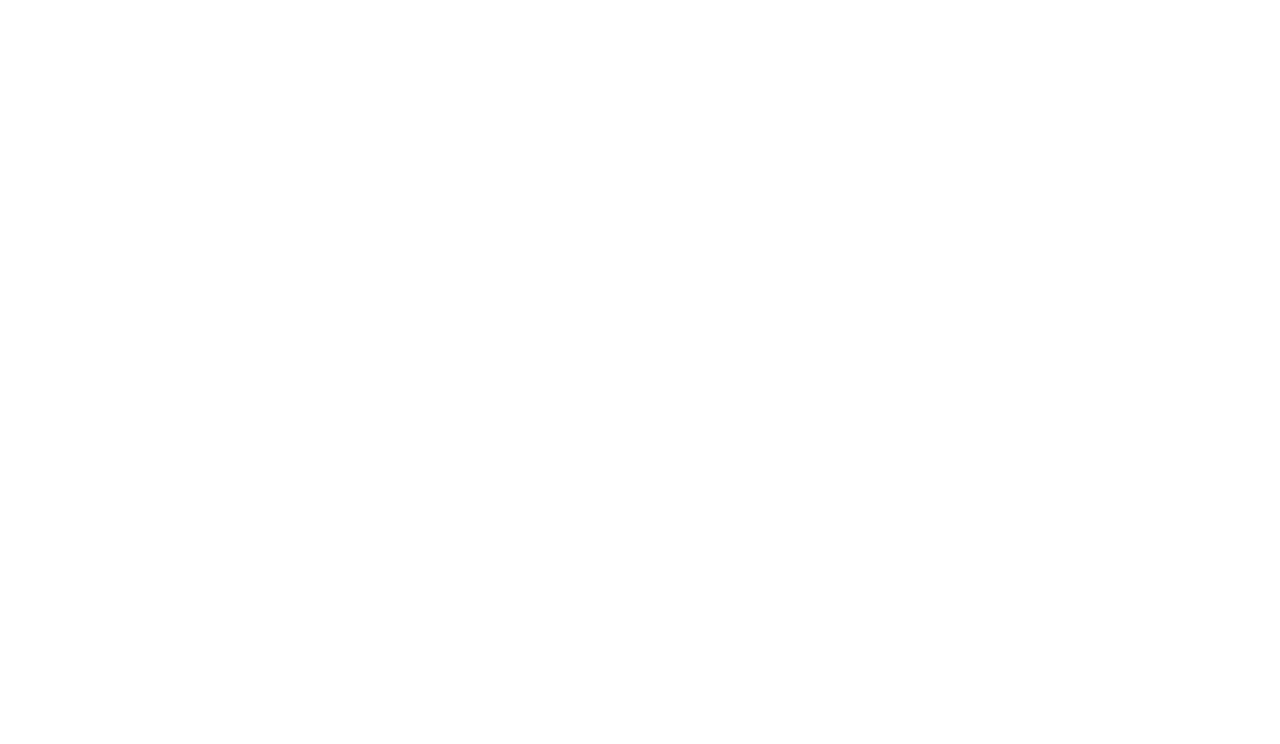
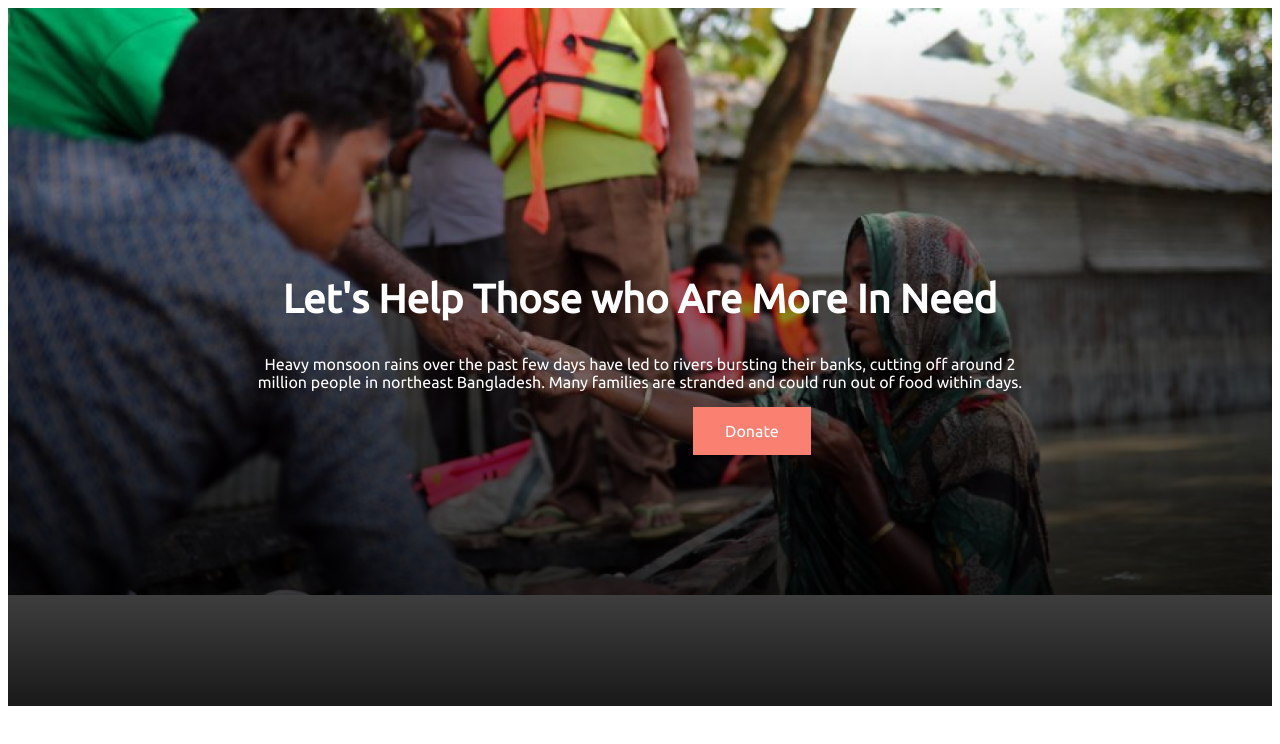
Before and after one commit to mhsetu/donate-today, a plain HTML site: page index.html in a window 1280 px wide. Drawn offline with Linux system fonts and the light colour scheme.

Commit message:
button added

```diff
--- a/index.html
+++ b/index.html
@@ -4,7 +4,30 @@
     <meta charset="UTF-8" />
     <meta http-equiv="X-UA-Compatible" content="IE=edge" />
     <meta name="viewport" content="width=device-width, initial-scale=1.0" />
+    <link rel="preconnect" href="https://fonts.googleapis.com" />
+    <link rel="preconnect" href="https://fonts.gstatic.com" crossorigin />
+    <link
+      href="https://fonts.googleapis.com/css2?family=Ubuntu&display=swap"
+      rel="stylesheet"
+    />
     <title>Fundraising</title>
+    <link rel="stylesheet" href="style.css" />
   </head>
-  <body></body>
+  <body>
+    <section>
+      <div class="image-shadow">
+        <h1 class="text">Let's Help Those who Are More In Need</h1>
+        <p class="text">
+          Heavy monsoon rains over the past few days have led to rivers bursting
+          their banks, cutting off around 2 million people in northeast
+          Bangladesh. Many families are stranded and could run out of food
+          within days.
+        </p>
+        <p>
+          <a class="text button-link" target="_blank" href="">Donate</a>
+        </p>
+      </div>
+      <div></div>
+    </section>
+  </body>
 </html>
--- a/style.css
+++ b/style.css
@@ -0,0 +1,29 @@
+body {
+  font-family: "Ubuntu", sans-serif;
+}
+h1 {
+  font-size: 40px;
+}
+.image-shadow {
+  background-image: linear-gradient(
+      180deg,
+      rgba(0, 0, 0, 0) 0%,
+      rgba(0, 0, 0, 0.9) 100%
+    ),
+    url(images/Rectangle\ 237.png);
+  padding: 235px;
+  background-repeat: no-repeat;
+  background-size: 100%;
+}
+.text {
+  text-align: center;
+  color: white;
+}
+
+.button-link {
+  text-decoration: none;
+  padding: 15px 32px;
+  margin-left: 450px;
+  background-color: salmon;
+  display: inline-block;
+}
```
Also changed, not shown: images/Rectangle 237.png (added).
